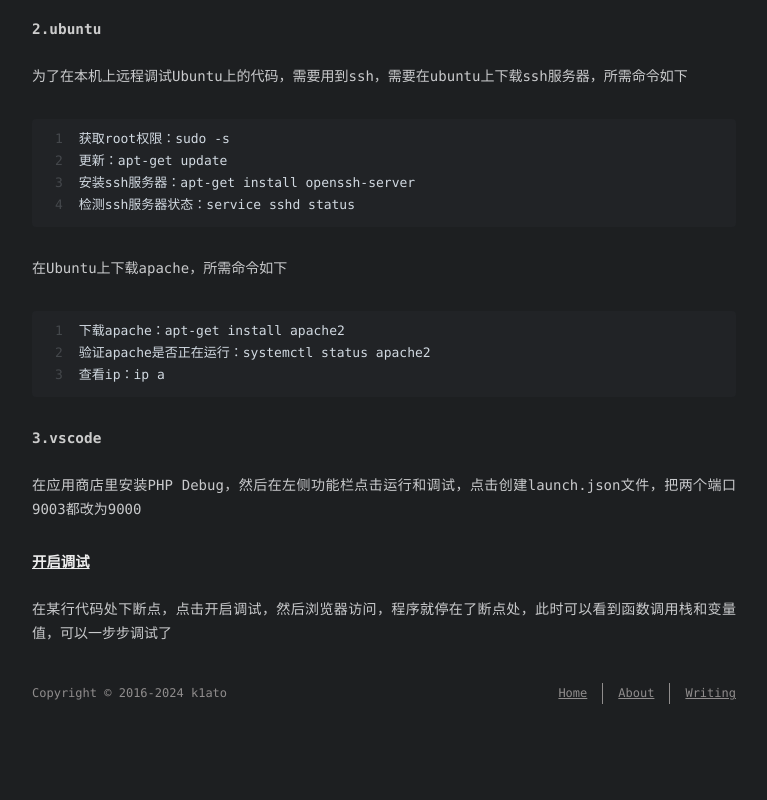
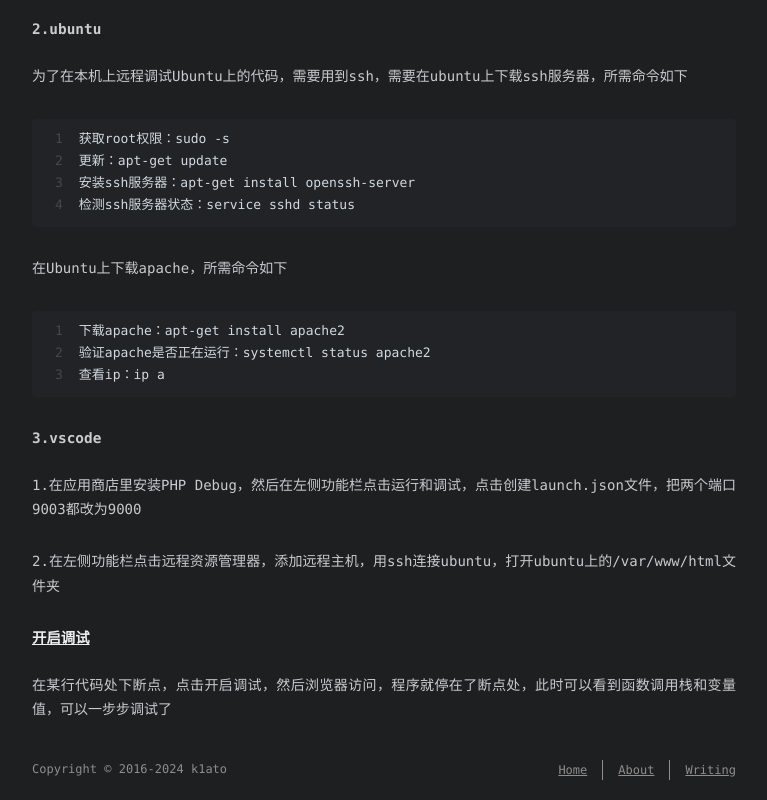
Before and after one commit to k1ato/k1ato.github.io, a plain HTML site: page 2021/03/19/vscode配置远程php调试环境/index.html in a window 1280 px wide. Shown: the part 638-1438 px from the top of the page, without its empty margins (256-1023 px from the left). Before the commit the page ends 1362 px from the top, so only its background shows below. Drawn offline with nearby package versions, Linux system fonts and the light colour scheme; some packages are replaced by stand-ins of ours; a script that the page names is missing; a web font is replaced by a local one.

Commit message:
Site updated: 2024-02-19 17:46:45

```diff
--- a/2021/03/19/vscode配置远程php调试环境/index.html
+++ b/2021/03/19/vscode配置远程php调试环境/index.html
@@ -14,7 +14,7 @@
 <meta property="og:description" content="需要的东西：vscode、ubuntu虚拟机和phpstudy1.phpstudy本机上phpstudy安装xdebug扩展，然后在小皮面板首页-&gt;设置-&gt;配置文件，用记事本打开配置文件，文件最后的xdebug配置改成如下： 12345678910111213[Xdebug]zend_extension&#x3D;E:&#x2F;phpstudy_pro&#x2F;Extensions&#x2F;php&#x2F;php7.3.4nt">
 <meta property="og:locale" content="en_US">
 <meta property="article:published_time" content="2021-03-19T09:07:36.000Z">
-<meta property="article:modified_time" content="2024-02-19T09:39:51.047Z">
+<meta property="article:modified_time" content="2024-02-19T09:46:32.834Z">
 <meta property="article:author" content="k1ato">
 <meta name="twitter:card" content="summary">
 
@@ -165,7 +165,8 @@
 
 
 
-<h4 id="3-vscode"><a href="#3-vscode" class="headerlink" title="3.vscode"></a>3.vscode</h4><p>在应用商店里安装PHP Debug，然后在左侧功能栏点击运行和调试，点击创建launch.json文件，把两个端口9003都改为9000</p>
+<h4 id="3-vscode"><a href="#3-vscode" class="headerlink" title="3.vscode"></a>3.vscode</h4><p>1.在应用商店里安装PHP Debug，然后在左侧功能栏点击运行和调试，点击创建launch.json文件，把两个端口9003都改为9000</p>
+<p>2.在左侧功能栏点击远程资源管理器，添加远程主机，用ssh连接ubuntu，打开ubuntu上的&#x2F;var&#x2F;www&#x2F;html文件夹</p>
 <h3 id="开启调试"><a href="#开启调试" class="headerlink" title="开启调试"></a>开启调试</h3><p>在某行代码处下断点，点击开启调试，然后浏览器访问，程序就停在了断点处，此时可以看到函数调用栈和变量值，可以一步步调试了</p>
 
   </div>
```
